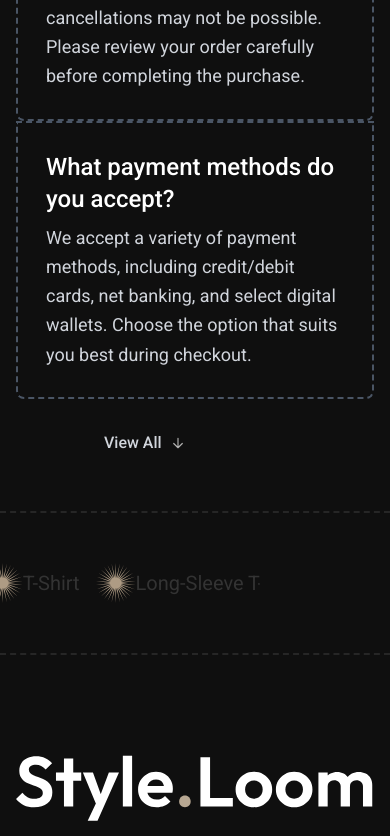
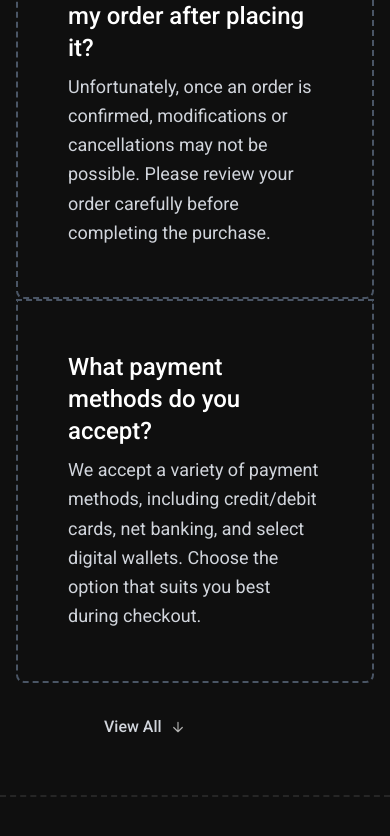
Before and after one commit to LunaQassrini996/Style.Loom-Graduated-Project-, a React (Vite) app: page / in a window 390 px wide. Shown: the part 4228-5064 px from the top of the page. Built offline with nearby package versions, Linux system fonts and the light colour scheme.

Commit message:
Updating

```diff
--- a/src/Components/InfoCard.tsx
+++ /dev/null
@@ -1,41 +0,0 @@
-export interface InfoCardProps{
-  iconSrc:string;
-  imageSrc:string;
-  title:string;
-  description:string;
-  layout?:string;
-}
-const InfoCard = ({
-  iconSrc,
-  imageSrc,
-  title,
-  description,
-
-}: InfoCardProps) => {
-  return (
-    <div className="relative p-6 rounded-xl flex flex-col justify-between min-h-[220px] overflow-hidden bg-transparent">
-      {imageSrc && (
-        <img
-          src={imageSrc}
-          alt={title}
-          className="absolute top-2 right-2 w-24 h-24 object-contain opacity-90 z-0"
-        />
-      )}
-
-      <div className="z-10 relative">
-        {iconSrc && (
-          <div className="w-14 h-14 mb-4  rounded-full flex items-center justify-center">
-            <img
-              src={iconSrc}
-              alt={`${title} icon`}
-              className="w-8 h-8 sm:w-10 sm:h-10 object-contain"
-            />
-          </div>
-        )}
-        <h3 className="text-white text-2xl font-medium mb-1">{title}</h3>
-        <p className="text-gray-400 text-lg font-normal ">{description}</p>
-      </div>
-    </div>
-  );
-};
-export default InfoCard;
--- a/src/components/FaqQuestions/FaqQuestions.tsx
+++ b/src/components/FaqQuestions/FaqQuestions.tsx
@@ -44,7 +44,7 @@
             return (
               <div
                 key={faq.id}
-                className={`border-t-2  border-l-2 border-r-2 border-dashed border-gray-600 p-7
+                className={`border-t-2  border-l-2 border-r-2 border-dashed border-gray-600 p-[50px]
                   ${index === 0 ? "rounded-t-lg" : ""}
                   ${isLastTwo ? "border-b-2 rounded-b-lg" : ""}
                 `}
--- a/src/components/Footer/Footer.tsx
+++ b/src/components/Footer/Footer.tsx
@@ -5,7 +5,7 @@
 export default function Footer() {
   return (
     <footer className="border-t-2 border-dashed border-dark-15">
-    <div className=" whitespace-nowrap  flex justify-between items-center gap-2 overflow-hidden py-[50px] animate-ticker">
+    <div className=" whitespace-nowrap  flex justify-between items-center gap-2  overflow-hidden py-[50px] animate-ticker">
         {footerBar.map((item, index) => (
           <div key={index} className="inline-flex  items-center gap-4 px-4">
             <span className="2xl:text-3xl lg:text-2xl md:text-xl text-xl text-dark-20 font-normal font-roboto ">{item.phrase}</span>
--- a/src/index.css
+++ b/src/index.css
@@ -20,11 +20,7 @@
     --color-brown-70:#C2B4A3;
     --color-brown-80:#D6CDC2;
 
-     --font-roboto: "Roboto", sans-serif;
-    --font-mono: "Roboto Mono", monospace;
-    --color-brown-60: #AE9B84;
-    --color-dark-10: #1A1A1A;
-    --color-brown-70: #C2B4A3;
+
 
 
 }
```
Also changed, not shown: src/Components/InfoCard/InfoCard.tsx (+7 -0 lines).
